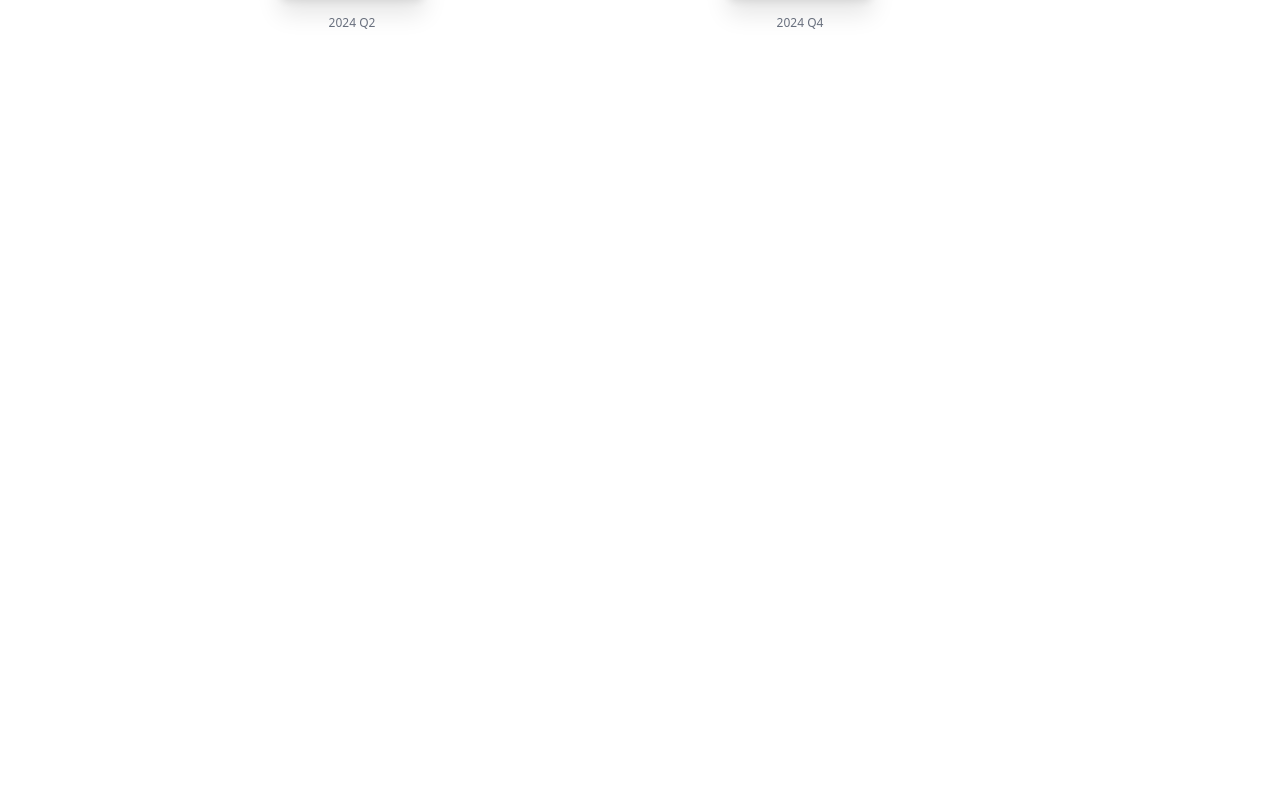
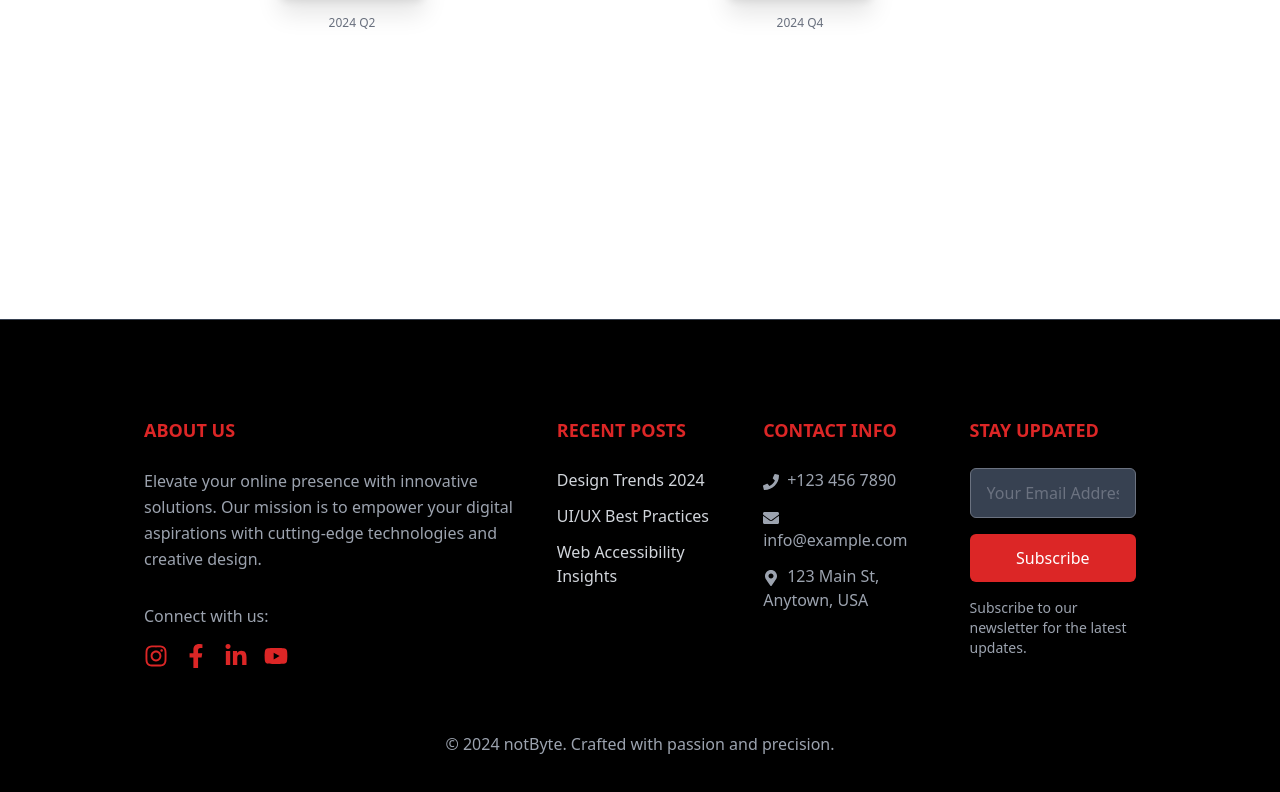
Before and after one commit to not-byte/notbyte-website, a Next.js app: page / in a window 1280 px wide. Shown: the part 2665-3457 px from the top of the page. Before the commit the page ends 3200 px from the top, so only its background shows below. Built offline with nearby package versions, Linux system fonts and the light colour scheme.

Commit message:
UI(footer): added footer layout, Closes #51

```diff
--- a/src/app/layout.tsx
+++ b/src/app/layout.tsx
@@ -4,6 +4,7 @@ import Navbar from "@/components/Navbar";
 import { Toaster } from "react-hot-toast";
 
 import "./globals.css";
+import Footer from "@/components/Footer";
 
 const baseUrl = "https://notbyte.com";
 
@@ -102,11 +103,12 @@ export default function RootLayout({
 }>) {
   return (
     <html lang="en" suppressHydrationWarning>
-      <body className="min-h-[400vh] bg-white dark:bg-night overflow-x-hidden">
+      <body className=" bg-white dark:bg-night overflow-x-hidden">
         <Providers>
           <Navbar />
           {children}
           <Toaster position="bottom-right" reverseOrder={false} />
+          <Footer />
         </Providers>
       </body>
     </html>
--- a/src/components/Footer/index.tsx
+++ b/src/components/Footer/index.tsx
@@ -1,5 +1,141 @@
 import React from "react";
+import {
+  FaInstagram,
+  FaFacebookF,
+  FaLinkedinIn,
+  FaPhone,
+  FaEnvelope,
+  FaMapMarkerAlt,
+  FaYoutube,
+} from "react-icons/fa";
 
-export const index = () => {
-  return <div>index</div>;
+const Footer: React.FC = () => {
+  return (
+    <footer className="bg-black text-gray-300 border-t border-gray-700 mt-[30vh]">
+      <div className="w-[80%] mx-auto px-4 py-12 md:py-24 flex justify-center flex-col items-center">
+        <div className="grid grid-cols-1 md:grid-cols-3 lg:grid-cols-5 gap-10">
+          <div className="lg:col-span-2">
+            <h5 className="text-red-600 uppercase font-semibold mb-6 text-lg">
+              About Us
+            </h5>
+            <p className="text-gray-400 text-base leading-relaxed">
+              Elevate your online presence with innovative solutions. Our
+              mission is to empower your digital aspirations with cutting-edge
+              technologies and creative design.
+            </p>
+            <div className="mt-8">
+              <span className="text-gray-400 text-base">Connect with us:</span>
+              <div className="flex space-x-4 mt-4">
+                <a
+                  href="https://www.instagram.com/not_byte/"
+                  className="text-red-600 hover:text-red-500 transition-colors duration-300"
+                >
+                  <FaInstagram size="24" />
+                </a>
+                <a
+                  href="https://www.facebook.com/profile.php?id=61556349384920"
+                  className="text-red-600 hover:text-red-500 transition-colors duration-300"
+                >
+                  <FaFacebookF size="24" />
+                </a>
+                <a
+                  href="https://www.linkedin.com/company/notbyte/"
+                  className="text-red-600 hover:text-red-500 transition-colors duration-300"
+                >
+                  <FaLinkedinIn size="24" />
+                </a>
+                <a
+                  href="https://www.youtube.com/channel/UCNLeJesJFyJ4efbRfTWhwaw"
+                  className="text-red-600 hover:text-red-500 transition-colors duration-300"
+                >
+                  <FaYoutube size="24" />
+                </a>
+              </div>
+            </div>
+          </div>
+
+          <div className="md:col-span-2 lg:col-span-1">
+            <h5 className="text-red-600 uppercase font-semibold mb-6 text-lg">
+              Recent Posts
+            </h5>
+            <ul className="text-base space-y-3">
+              <li>
+                <a
+                  href="#"
+                  className="hover:text-red-500 transition-colors duration-300"
+                >
+                  Design Trends 2024
+                </a>
+              </li>
+              <li>
+                <a
+                  href="#"
+                  className="hover:text-red-500 transition-colors duration-300"
+                >
+                  UI/UX Best Practices
+                </a>
+              </li>
+              <li>
+                <a
+                  href="#"
+                  className="hover:text-red-500 transition-colors duration-300"
+                >
+                  Web Accessibility Insights
+                </a>
+              </li>
+            </ul>
+          </div>
+
+          <div className="lg:col-span-1">
+            <h5 className="text-red-600 uppercase font-semibold mb-6 text-lg">
+              Contact Info
+            </h5>
+            <ul className="text-gray-400 text-base space-y-3">
+              <li>
+                <FaPhone className="inline mr-2" />
+                +123 456 7890
+              </li>
+              <li>
+                <FaEnvelope className="inline mr-2" />
+                info@example.com
+              </li>
+              <li>
+                <FaMapMarkerAlt className="inline mr-2" />
+                123 Main St, Anytown, USA
+              </li>
+            </ul>
+          </div>
+
+          <div className="lg:col-span-1">
+            <h5 className="text-red-600 uppercase font-semibold mb-6 text-lg">
+              Stay Updated
+            </h5>
+            <form className="flex flex-col space-y-4">
+              <input
+                type="email"
+                placeholder="Your Email Address"
+                className="px-4 py-3 bg-gray-700 text-white rounded-md text-base"
+              />
+              <button
+                type="submit"
+                className="bg-red-600 hover:bg-red-700 text-white px-4 py-3 rounded-md transition-colors duration-300"
+              >
+                Subscribe
+              </button>
+            </form>
+            <p className="text-gray-400 text-sm mt-4">
+              Subscribe to our newsletter for the latest updates.
+            </p>
+          </div>
+        </div>
+
+        <div className="text-center text-gray-400 text-base pt-12 sm:pt-16 font-light">
+          © {new Date().getFullYear()} notByte. Crafted with passion and
+          precision.
+        </div>
+      </div>
+    </footer>
+  );
 };
+
+export default Footer;
```
